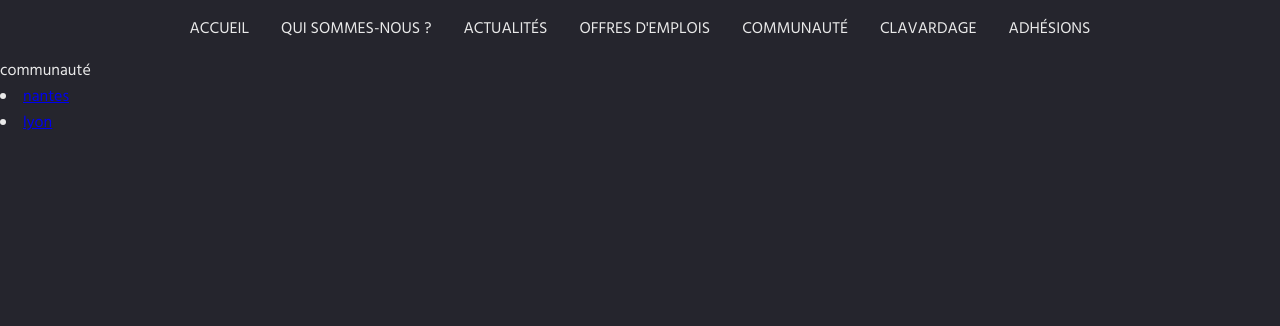
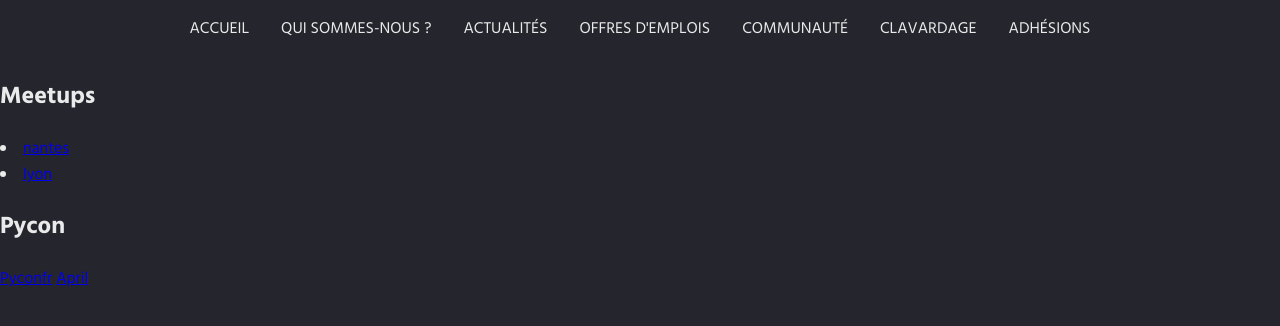
Before and after one commit to AFPy/site, a Flask app: page /communaute in a window 1280 px wide. Shown: the top 326 px of the page. Run offline with Flask 2, Linux system fonts and the light colour scheme.

Commit message:
qui sommes nous

```diff
--- a/templates/communaute.html
+++ b/templates/communaute.html
@@ -1,11 +1,15 @@
 {% extends "_layout.jinja2" %}
 
 {% block main %}
-communauté
+  <h2>Meetups</h2>
 
     {% for meetup in meetups %}
       <li><a href="{{ url_for('feed', name='meetup_{}'.format(meetup)) }}">{{ meetup }}</a></li>
     {% endfor %}
 
+  <h2>Pycon</h2>
+  <a href="https://www.pycon.fr/">Pyconfr</a>
+  <a href="http://april.org/campagne/">April</a>
+
 
 {% endblock main %}
```
Also changed, not shown: 1 other file.
